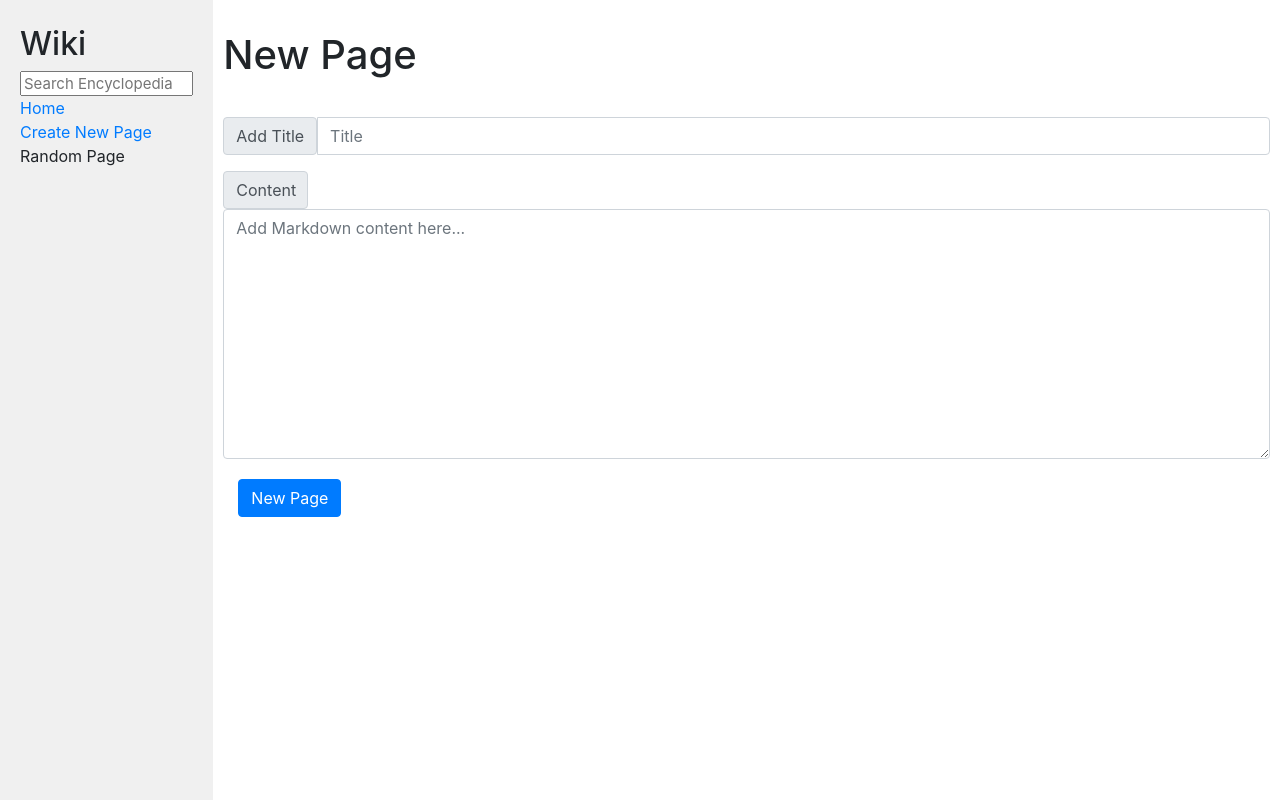
After one commit to shlok-mehndiratta/Wikipedia, a Django app: page /newpage in a window 1280 px wide. The commit adds this page. Run offline with Django 3.2, Linux system fonts and the light colour scheme; some libraries are stand-ins or nearby versions.

Commit message:
Added a 'add new page' feature

```diff
--- a/encyclopedia/templates/encyclopedia/layout.html
+++ b/encyclopedia/templates/encyclopedia/layout.html
@@ -21,7 +21,7 @@
                         <a href="{% url 'index' %}">Home</a>
                     </div>
                     <div>
-                        Create New Page
+                        <a href="{% url 'new_page' %}">Create New Page</a>
                     </div>
                     <div>
                         Random Page
--- /dev/null
+++ b/encyclopedia/templates/encyclopedia/new_page.html
@@ -0,0 +1,28 @@
+{% extends "encyclopedia/layout.html" %}
+
+{% block title %}
+    New Page
+{% endblock %}
+
+{% block body %}
+
+<h1>New Page</h1>
+
+<form action="{% url 'new_page' %}" method="post" style="padding-top: 30px;">
+    {% csrf_token %}
+    <div class="input-group mb-3">
+    <label class="input-group-text" id="basic-addon1" for="title">Add Title</label>
+    <input type="text" class="form-control" id="title" placeholder="Title" aria-label="Username" aria-describedby="basic-addon1" name="title">
+    </div>
+
+    <div class="form-floating">
+    <label class="input-group-text" for="floatingTextarea2" style="max-width: 85px;">Content</label>
+
+    <textarea class="form-control" name="content" placeholder="Add Markdown content here..." id="floatingTextarea2" style="height: 250px"></textarea>
+    </div>
+    <div class="col-auto" style="padding-top: 20px;">
+    <button type="submit" class="btn btn-primary" >New Page</button>
+    </div>
+</form>
+
+{% endblock %}
--- a/encyclopedia/urls.py
+++ b/encyclopedia/urls.py
@@ -3,7 +3,8 @@ from django.urls import path
 from . import views
 
 urlpatterns = [
-    path("wiki", views.index, name="index"),
+    path("", views.index, name="index"),
     path("wiki/<str:title>", views.entry, name="entry"),
-    path("search", views.search, name="search")
+    path("search", views.search, name="search"),
+    path("newpage", views.new_page, name="new_page")
 ]
--- a/encyclopedia/views.py
+++ b/encyclopedia/views.py
@@ -13,7 +13,7 @@ def entry(request, title):
     content = util.get_entry(title)
     if content is None:
         return render(request, "encyclopedia/error.html", {
-            "message": f"Entry '{title}' does not exist.",
+            "message": f"\"Entry '{title}' does not exist.\"",
             'title': title
         })
     return render(request, "encyclopedia/entry.html", {
@@ -41,3 +41,23 @@ def search(request):
                 "entries": recommendation,
                 'title': entry_search
             })
+
+def new_page(request):
+    if request.method == "GET":
+        return render(request, "encyclopedia/new_page.html")
+    if request.method == "POST":
+        title = request.POST['title']
+        content = request.POST['content']
+        if not title or not content:
+            return render(request, "encyclopedia/error.html", {
+                "message": "\"Title and content cannot be empty.\""
+            })
+        if util.get_entry(title) is not None:
+            return render(request, "encyclopedia/error.html", {
+                "message": f"\"An entry with the title '{title}' already exists.\""
+            })
+        util.save_entry(title, content)
+        return render(request, "encyclopedia/entry.html", {
+            "entry": markdown.Markdown().convert(content),
+            'title': title
+        })
```
Also changed, not shown: encyclopedia/templates/encyclopedia/error.html (+4 -3 lines).
